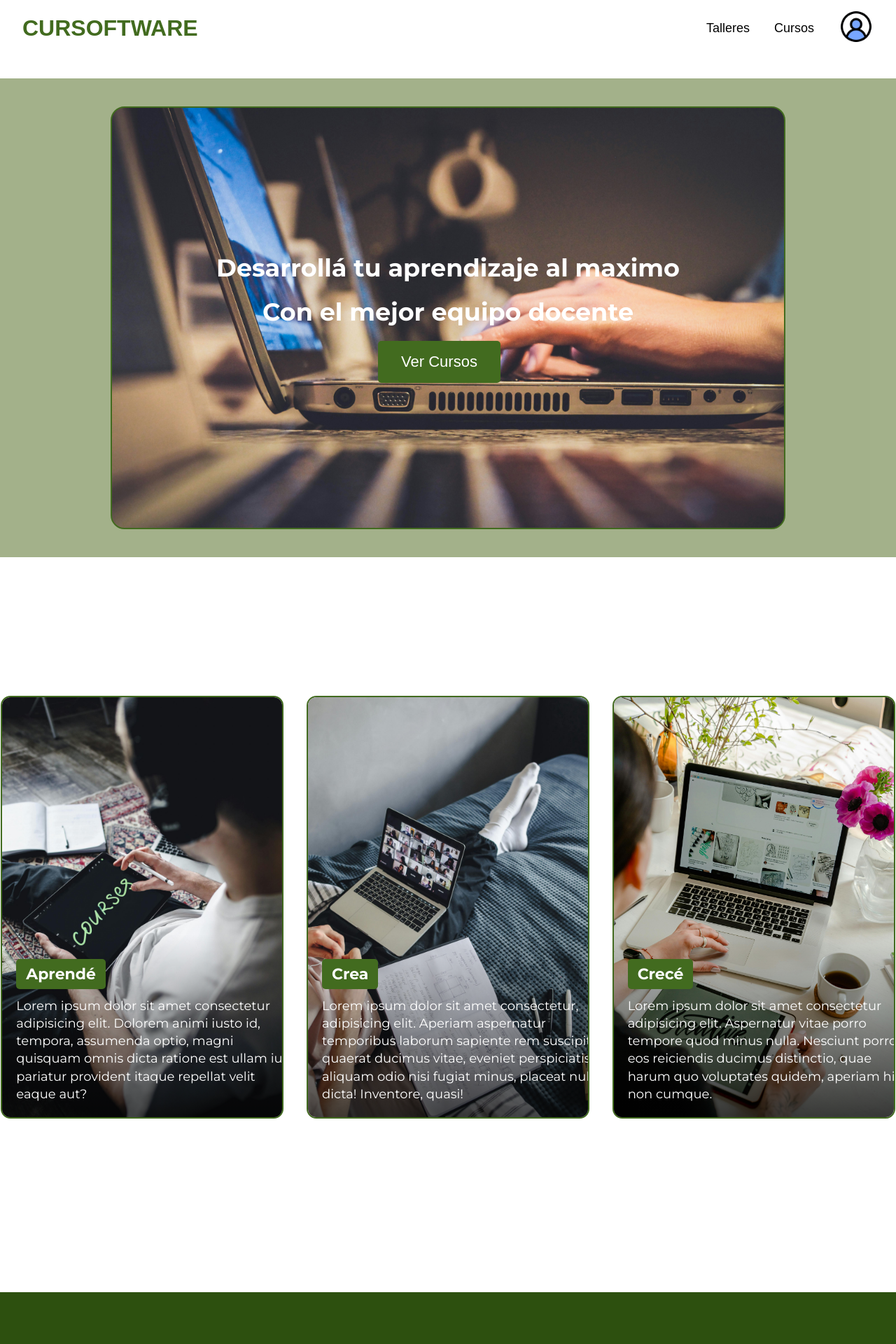
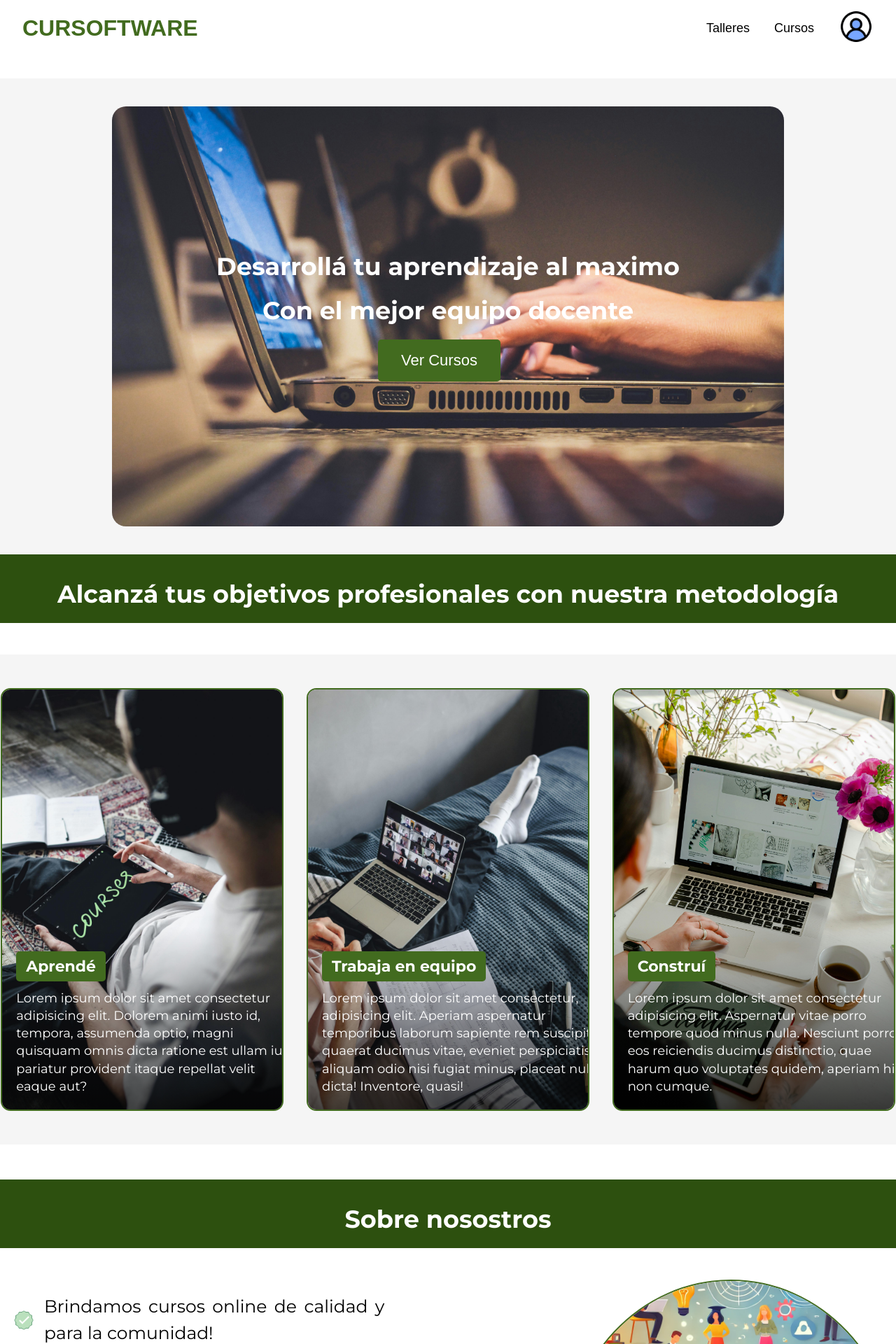
Before and after one commit to bautigr02/Frontend-Cursos, an Angular app: page / in a window 1280 px wide. Shown: the top 1920 px of the page at 70% size. Built offline with nearby package versions, Linux system fonts and the light colour scheme.

Commit message:
Mod: Home v2

```diff
--- a/src/app/home/home.component.html
+++ b/src/app/home/home.component.html
@@ -16,6 +16,9 @@
                     <button class="boton" routerLink="/courses">Ver Cursos</button>
         </div>
     </div>
+    <div class="titulo">
+        <h3>Alcanzá tus objetivos profesionales con nuestra metodología</h3>
+    </div>
     <div class="contenedor-grid-fotos">
         <div class="card">
             <img src="/assets/Images/Foto-Curso-1.jpg" alt="foto-1">
@@ -27,14 +30,14 @@
         <div class="card">
             <img src="/assets/Images/Foto-Curso-3.jpg" alt="foto-2">
             <div class="contenido">
-                <h1>Crea</h1>
+                <h1>Trabaja en equipo</h1>
                 <p>Lorem ipsum dolor sit amet consectetur, adipisicing elit. Aperiam aspernatur temporibus laborum sapiente rem suscipit, quaerat ducimus vitae, eveniet perspiciatis aliquam odio nisi fugiat minus, placeat nulla dicta! Inventore, quasi!</p>
             </div>
         </div>
         <div class="card">
             <img src="/assets/Images/Foto-Curso-4.jpg" alt="foto-3">
             <div class="contenido">
-                <h1>Crecé</h1>
+                <h1>Construí</h1>
                 <p>Lorem ipsum dolor sit amet consectetur adipisicing elit. Aspernatur vitae porro tempore quod minus nulla. Nesciunt porro eos reiciendis ducimus distinctio, quae harum quo voluptates quidem, aperiam hic non cumque.</p>
             </div>
         </div>
--- a/src/app/home/home.component.scss
+++ b/src/app/home/home.component.scss
@@ -12,7 +12,7 @@ body {
 
 .fondo-container-buscar-cursos{
     width: 100%;
-    background-color: #a3b18a;
+    background-color: whitesmoke;
     padding: 40px 0;
     display: flex;
     justify-content: center;
@@ -26,11 +26,16 @@ body {
     flex-direction: column;
     justify-content: center;
     align-items: center;
-    border: 2px solid #426B1F;
     border-radius: 20px;
     width: 75%;
     height: 600px;
     margin-top: 0;
+}
+
+.contenedor-buscar-cursos:hover{
+    box-shadow: 0 4px 8px rgba(0, 0, 0, 0.2);
+    transform: scale(1.02);
+    transition: transform 0.5s ease, box-shadow 0.3s ease;
 }
 
 h2{
@@ -61,13 +66,13 @@ h2{
 }
 
 .contenedor-grid-fotos {
-    background-color: white;
+    background-color: whitesmoke;
     display: grid;
     align-items: center;
     justify-items: center;
     width: 100%;
     height: 700px;
-    margin: 150px auto;
+    margin: 0 auto;
     grid-template-columns: repeat(auto-fit, minmax(300px, 1fr));
     gap: 30px;
 }
@@ -81,7 +86,7 @@ h2{
 }
 
 .card:hover {
-    transform: translateY(-8px);
+    transform: scale(1.10);
 }
 
 .card img {
@@ -141,7 +146,7 @@ h2{
 
 .titulo h3{
     color: white;
-    font-size: 65px;
+    font-size: 35px;
     text-align: center;
     margin-bottom: 20px;
 }
```
